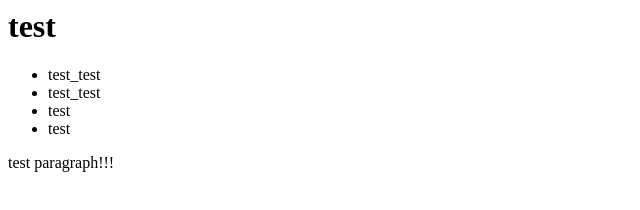
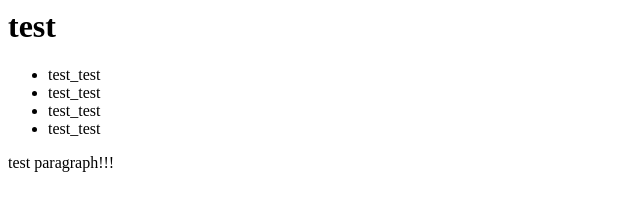
Before and after one commit to doxas/gulp-test, a website: page app/index.html in a window 1280 px wide. Shown: the full height of the page, 0-640 px from the left. Drawn offline with Linux system fonts and the light colour scheme.

Commit message:
small modify

```diff
--- a/app/index.html
+++ b/app/index.html
@@ -5,8 +5,8 @@
 			<ul>
 				<li>test_test</li>
 				<li>test_test</li>
-				<li>test</li>
-				<li>test</li>
+				<li>test_test</li>
+				<li>test_test</li>
 			</ul>
 			<p>test paragraph!!!</p>
 		</body>
```
